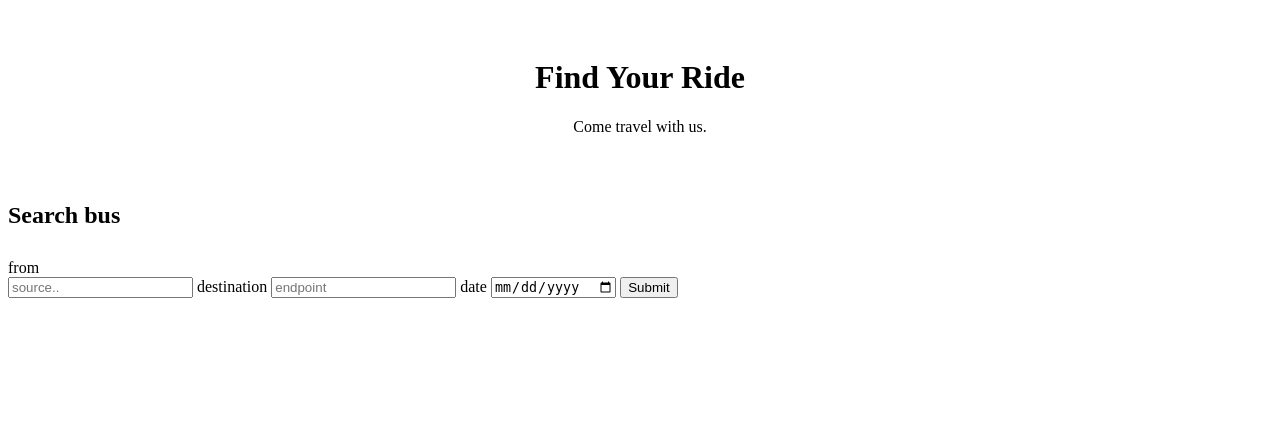
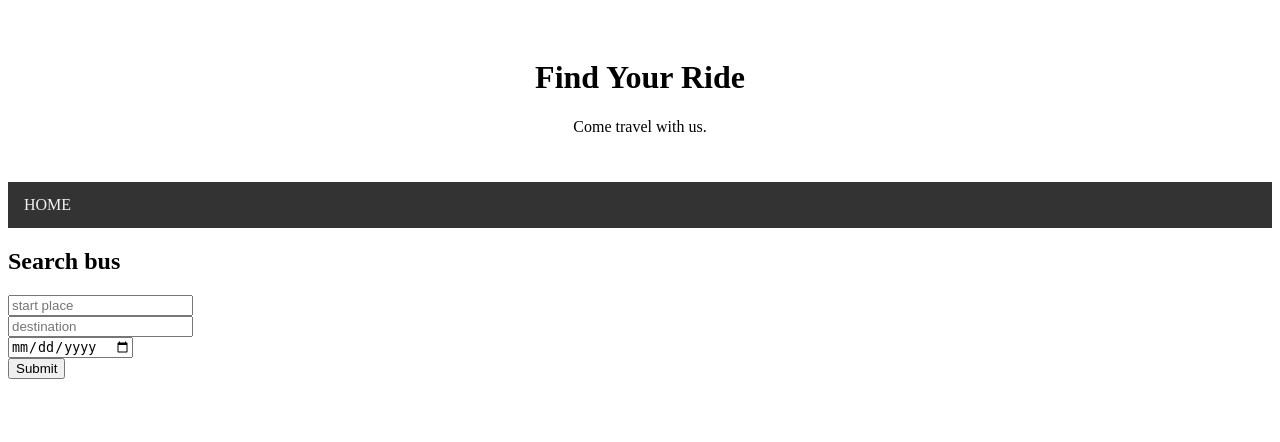
Before and after one commit to shikhar15/Django, a Django app: page /search_bus/search_bus in a window 1280 px wide. Shown: the top 442 px of the page. Run offline with Django 3.2, Linux system fonts and the light colour scheme.

Commit message:
Bus_portal second version

```diff
--- a/search_bus/views.py
+++ b/search_bus/views.py
@@ -1,4 +1,5 @@
-from django.shortcuts import render
+from django.shortcuts import render, redirect
+from django.contrib import messages
 from .models import details
 # Create your views here.
 
@@ -7,6 +8,18 @@ def search_bus(request):
     return render(request, 'search_bus.html')
 
 def search_result(request):
+    if request.method == 'POST':
+        start_place = request.POST['start_place']
+        end_place = request.POST['end_place']
+        date = request.POST['date_journey']
 
-    bus_records = details.objects.filter(origin_place='Jaipur')
-    return render(request, 'search_result.html',{'bus_records':bus_records})
+        if details.objects.filter(origin_place=start_place , destination_place=end_place , journey_date=date).exists():
+            bus_records = details.objects.filter(origin_place=start_place , destination_place=end_place , journey_date=date)
+            return render(request, 'search_result.html',{'bus_records':bus_records})
+        else:
+            messages.info(request,'NO BUS FOUND')
+            return redirect('search_bus')
+
+
+    else:
+        return redirect('search_bus')
--- a/templates/search_bus.html
+++ b/templates/search_bus.html
@@ -7,6 +7,27 @@
             text-align: center;
             background: white;
           }
+
+        .topnav {
+            overflow: hidden;
+            background-color: #333;
+          }
+          .topnav a {
+            float: left;
+            display: block;
+            color: #f2f2f2;
+            text-align: center;
+            padding: 14px 16px;
+            text-decoration: none;
+          }
+
+          /* Change color on hover */
+          .topnav a:hover {
+            background-color: #ddd;
+            color: black;
+          }
+
+
     </style>
     <meta charset="UTF-8">
     <meta name="viewport" content="width=device-width, initial-scale=1.0">
@@ -18,34 +39,26 @@
         <p>Come travel with us.</p>
       </div>
 
-      <h2>Search bus</h2>
-<p></p>
-
-<div>
-  <form action="search_result" method="POST">
-  {% csrf_token %}
-
-      <div style="padding: 5px; text-align:center"></div> from </div>
-      <input type="text" id="origin_palce" name="origin_palce" placeholder="source.."></div>
-
-
-      <label for="last_name">destination</label>
-      <input type="text" id="destination_place" name="destination_place" placeholder="endpoint">
-
-      <label for="user_name">date</label>
-      <input type="date" id="journey_date" name="journey_date">
+      <div class="topnav">
+        <a href="/">HOME</a></div>
 
 
 
-    <input type="submit" value="Submit">
-
-  </form>
-</div>
+      <h2>Search bus</h2>
 
 
+<div>
+  <form action="search_result" method="POST" >
+  {% csrf_token %}
+    <input type="text" name="start_place" placeholder="start place"> <br>
+    <input type="text" name="end_place" placeholder="destination"> <br>
+    <input type="date" name="date_journey"> <br>
+    <input type="submit" value="Submit">
+  </form>
 
-
-
-
+  {% for message in messages %}
+  <div> <h2> {{message}} </h2></div>
+  {% endfor %}
+</div>
 </body>
 </html>
```
Also changed, not shown: templates/search_result.html (+40 -1 lines).
